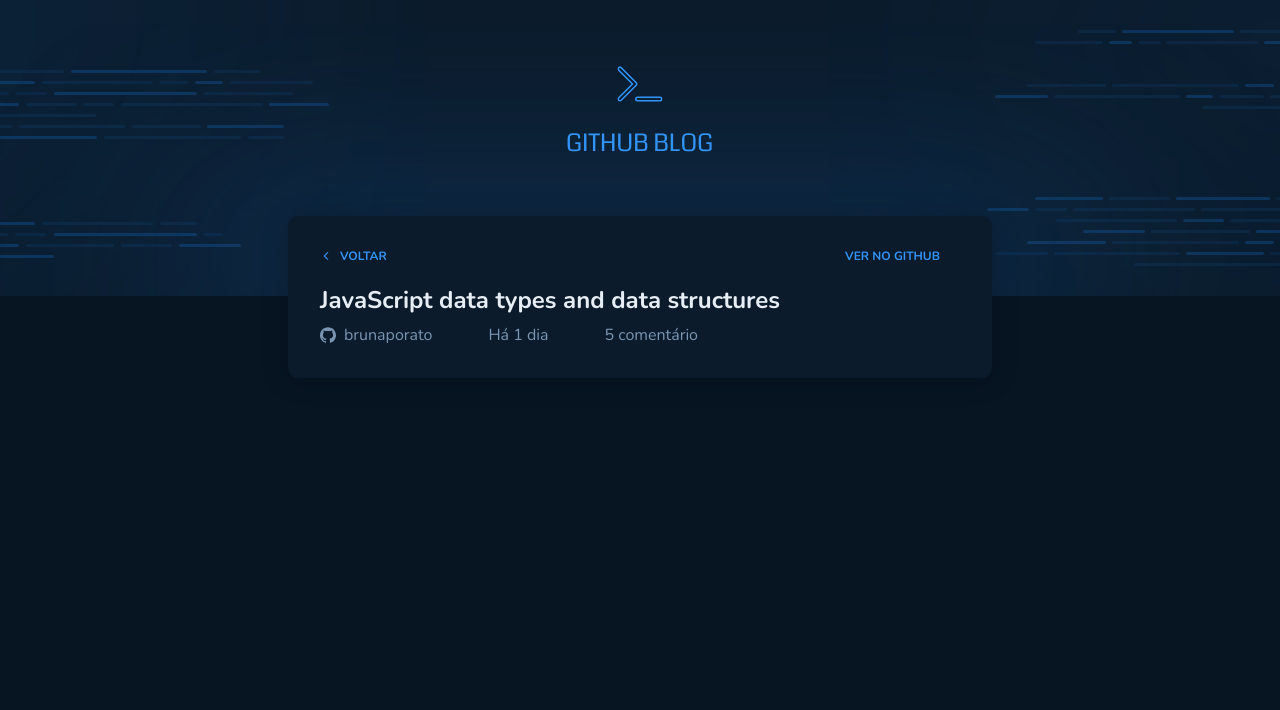
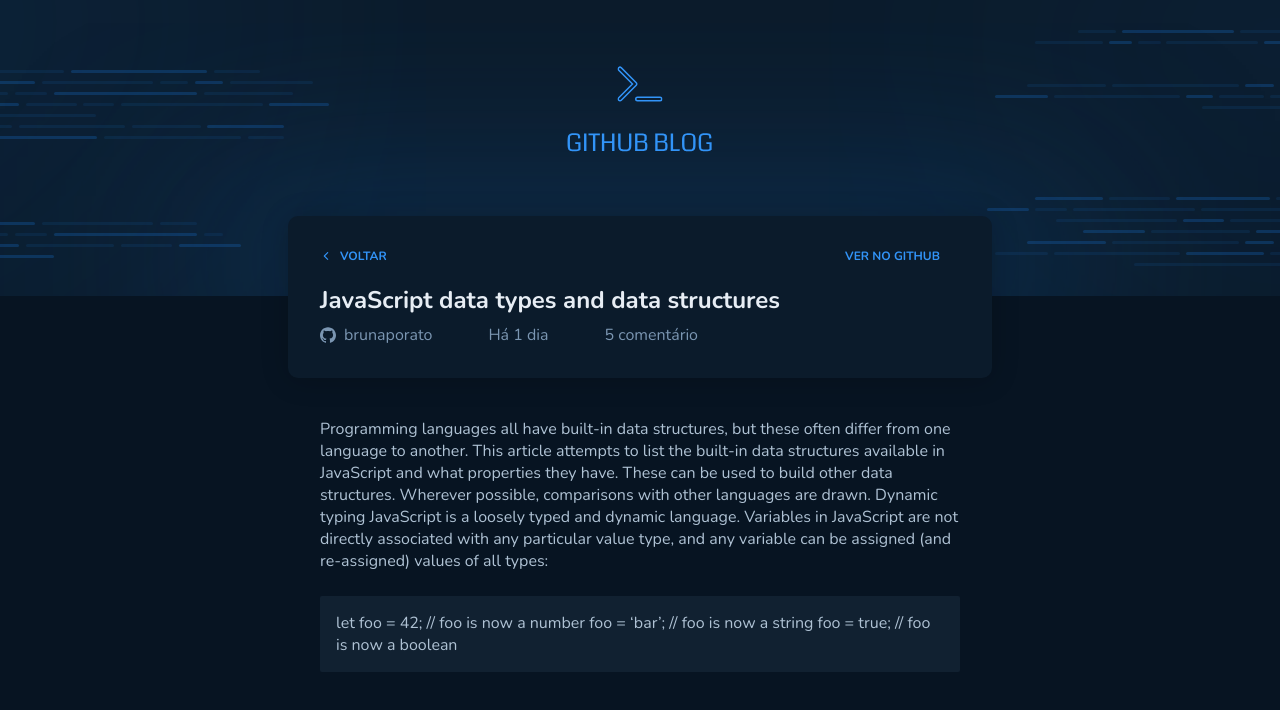
Before and after one commit to brunaporato/github-blog, a React (Vite) app: page /post in a window 1280 px wide. Shown: the top 710 px of the page. Built offline with nearby package versions, Linux system fonts and the light colour scheme; some icons are missing.

Commit message:
add main to post page

```diff
--- a/src/pages/Post/index.tsx
+++ b/src/pages/Post/index.tsx
@@ -1,10 +1,30 @@
 import { Header } from './components/Header'
 import { PostContainer } from './styles'
+
+// TODO: terminar de estilizar essa página
+// e descobrir como estilizar pedaços de código
 
 export function Post() {
   return (
     <PostContainer>
       <Header />
+      <main>
+        <p>
+          Programming languages all have built-in data structures, but these
+          often differ from one language to another. This article attempts to
+          list the built-in data structures available in JavaScript and what
+          properties they have. These can be used to build other data
+          structures. Wherever possible, comparisons with other languages are
+          drawn. Dynamic typing JavaScript is a loosely typed and dynamic
+          language. Variables in JavaScript are not directly associated with any
+          particular value type, and any variable can be assigned (and
+          re-assigned) values of all types:
+        </p>
+        <section className="code">
+          let foo = 42; // foo is now a number foo = ‘bar’; // foo is now a
+          string foo = true; // foo is now a boolean
+        </section>
+      </main>
     </PostContainer>
   )
 }
--- a/src/pages/Post/styles.ts
+++ b/src/pages/Post/styles.ts
@@ -2,6 +2,20 @@
 
 export const PostContainer = styled.div`
   margin-top: -5rem;
-  /* text-align: center; */
   padding: 0 18rem;
+
+  main {
+    padding: 2.5rem 2rem;
+    display: flex;
+    flex-direction: column;
+    gap: 1.5rem;
+    align-items: center;
+
+    .code {
+      background: ${(props) => props.theme['base-post']};
+      border-radius: 2px;
+      padding: 1rem;
+      align-self: stretch;
+    }
+  }
 `
```
